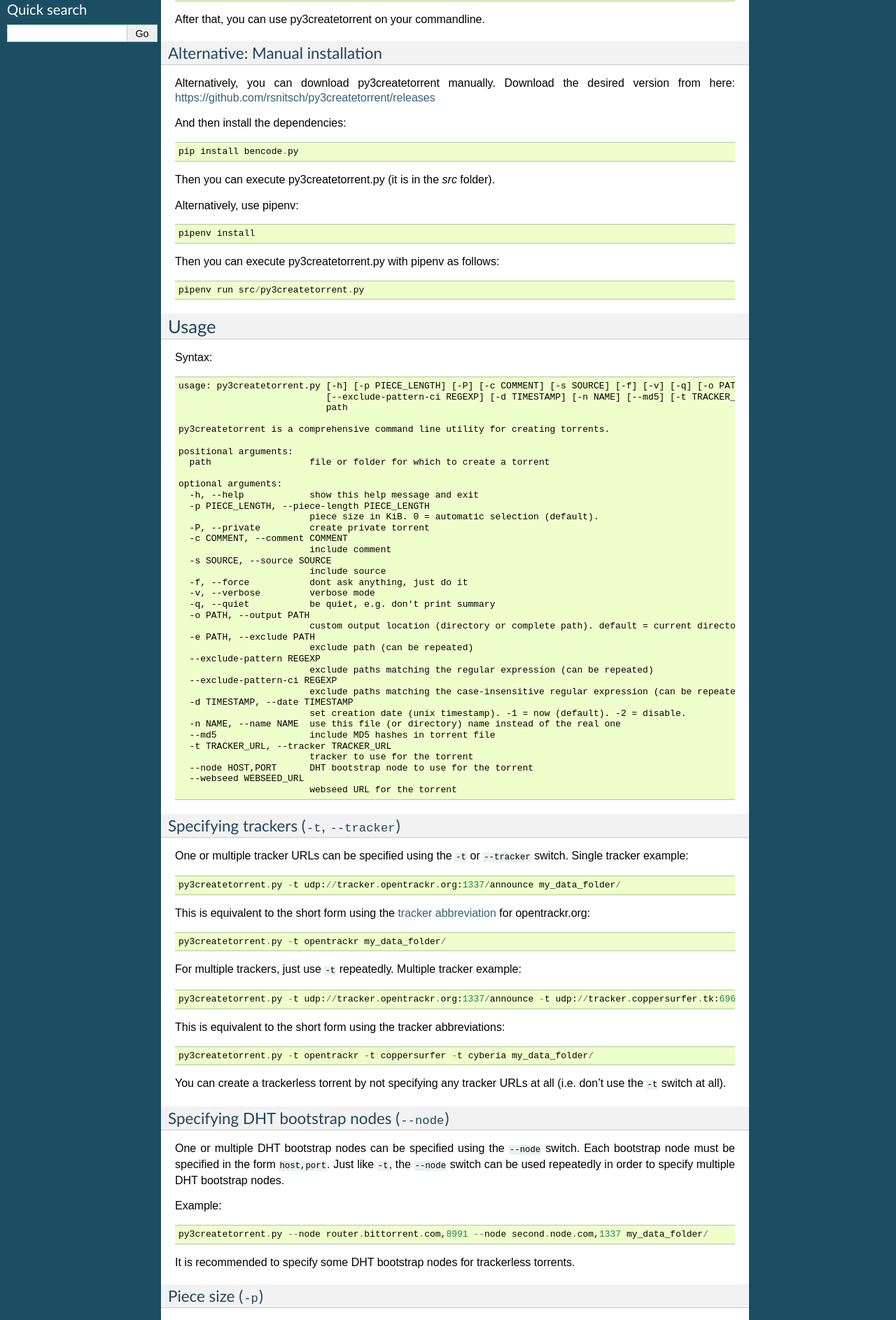
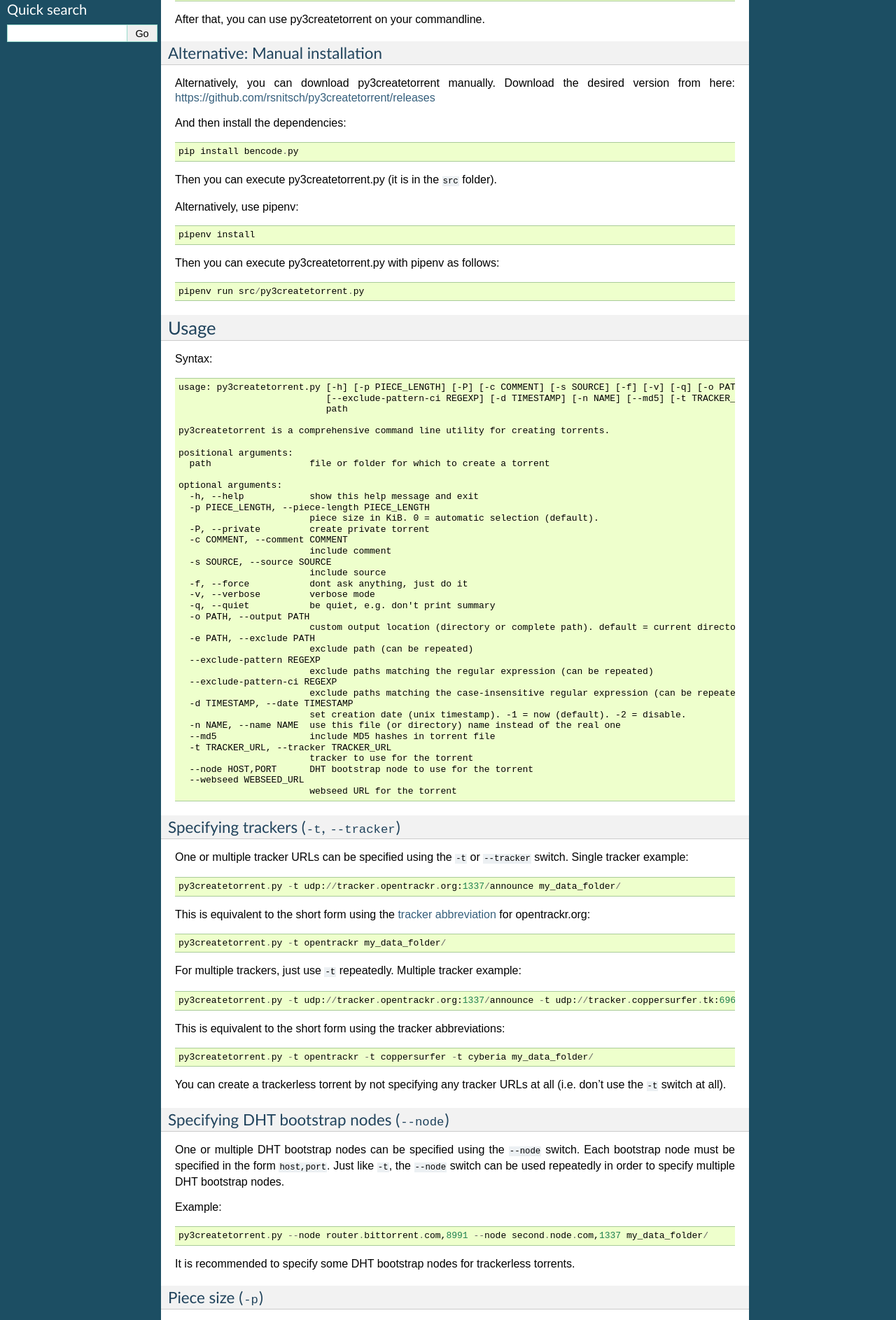
Before and after one commit to rsnitsch/py3createtorrent, a Sphinx documentation site: the page built from docs/source/user.rst, in a window 1280 px wide. Shown: the part 1017-2903 px from the top of the page at 70% size. Built offline with Sphinx 7.4.7, drawn with Linux system fonts in a browser that asks for light colours.

Commit message:
Minor formatting fix

```diff
--- a/docs/source/user.rst
+++ b/docs/source/user.rst
@@ -63,7 +63,7 @@ And then install the dependencies::
 
   pip install bencode.py
 
-Then you can execute py3createtorrent.py (it is in the `src` folder).
+Then you can execute py3createtorrent.py (it is in the ``src`` folder).
 
 Alternatively, use pipenv::
 
```
